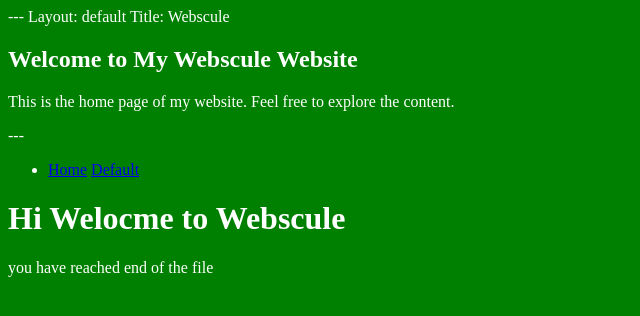
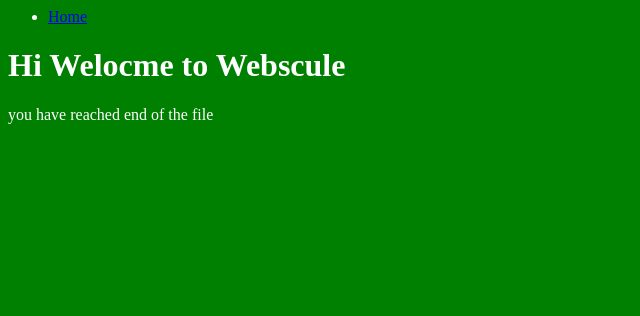
Before and after one commit to PraveenDKatti/PraveenDKatti.github.io, a Jekyll site: the page built from index.html, in a window 1280 px wide. Shown: the top 316 px of the page, without its empty margins (0-640 px from the left). Built offline with Jekyll 4.4.1, drawn with Linux system fonts in a browser that asks for light colours.

Commit message:
removed link of default.html

```diff
--- a/index.html
+++ b/index.html
@@ -1,3 +1,11 @@
+---
+    layout: default
+    title: Webscule
+    <div>
+      <h2>Welcome to My Webscule Website</h2>
+      <p>This is the home page of my website. Feel free to explore the content.</p>
+    </div>
+---
 <html>
   <head>
     <title>
@@ -6,19 +14,10 @@
     <link rel="stylesheet" href="./css/main.css">
   </head>
   <body>
-    ---
-    Layout: default
-    Title: Webscule
-    <div>
-      <h2>Welcome to My Webscule Website</h2>
-      <p>This is the home page of my website. Feel free to explore the content.</p>
-    </div>
-    ---
     <header>
       <ul>
         <li>
           <a href="index.html">Home</a>
-          <a href="./_layouts/default.html">Default</a>
         </li>
       </ul>
     </header>
```
